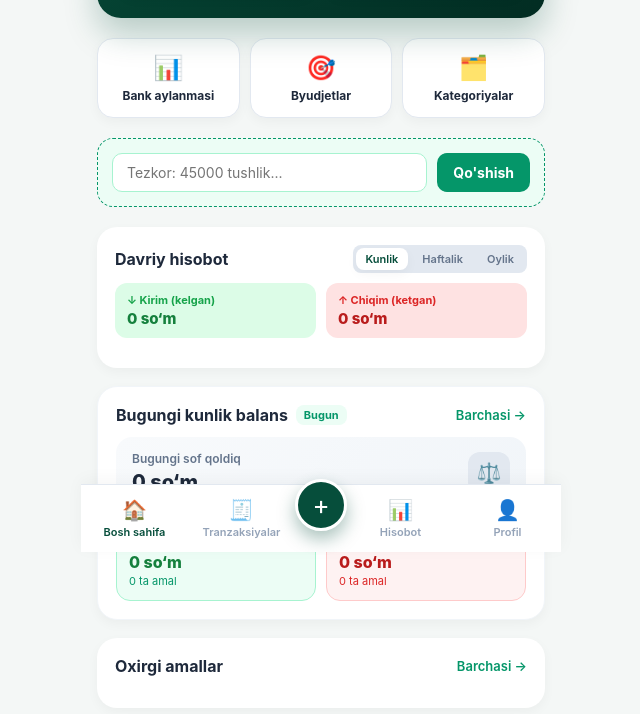
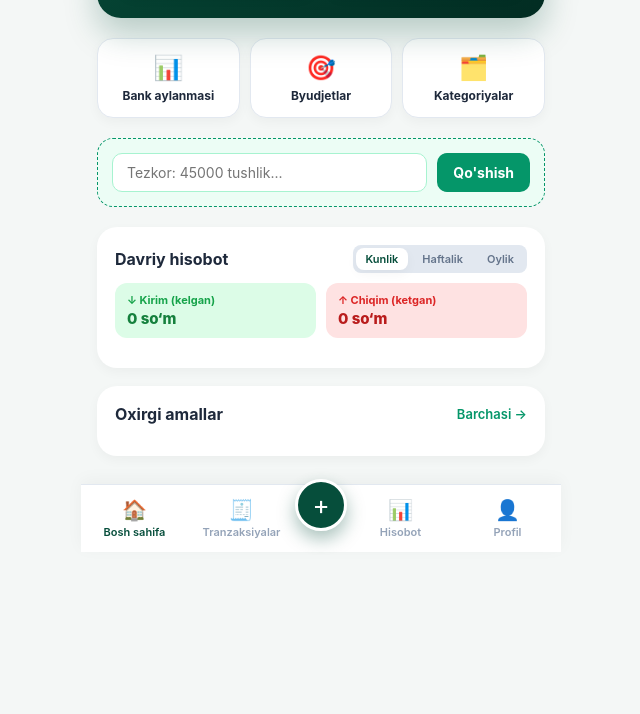
Before and after one commit to Samandar-21/hamyon, a website: page static/index.html in a window 1280 px wide. Shown: the part 248-962 px from the top of the page, without its empty margins (319-959 px from the left). After the commit the page ends 822 px from the top, so only its background shows below. Drawn offline with Linux system fonts and the light colour scheme; no server answers.

Commit message:
Remove daily balance card as requested

```diff
--- a/static/index.html
+++ b/static/index.html
@@ -767,47 +767,6 @@
 
         <div id="period-categories-breakdown">
           <!-- Kategoriyalar bo'yicha tahlil -->
-        </div>
-      </div>
-
-      <!-- Kunlik Balans va Kirim-Chiqim Card (Oylik dinamika o'rniga) -->
-      <div class="daily-balance-card" style="background: #FFFFFF; border-radius: 20px; padding: 18px; box-shadow: var(--shadow-sm); margin-bottom: 18px; border: 1px solid #F1F5F9;">
-        <div class="section-header" style="margin-bottom: 12px;">
-          <div style="display: flex; align-items: center; gap: 8px;">
-            <div class="section-title">Bugungi kunlik balans</div>
-            <span style="font-size: 11px; font-weight: 700; color: #059669; background: #ECFDF5; padding: 3px 8px; border-radius: 8px;" id="today-date-badge">Bugun</span>
-          </div>
-          <span class="section-link" onclick="switchTab('transactions')">Barchasi →</span>
-        </div>
-
-        <!-- Kunlik Sof Qoldiq (Net Balance) -->
-        <div style="background: linear-gradient(135deg, #F8FAFC 0%, #F1F5F9 100%); border-radius: 16px; padding: 14px 16px; margin-bottom: 12px; display: flex; justify-content: space-between; align-items: center;">
-          <div>
-            <div style="font-size: 12px; font-weight: 600; color: var(--text-muted); margin-bottom: 4px;">Bugungi sof qoldiq</div>
-            <div style="font-size: 20px; font-weight: 800;" id="today-net-balance">0 so‘m</div>
-          </div>
-          <div style="width: 42px; height: 42px; border-radius: 12px; background: #E2E8F0; display: flex; align-items: center; justify-content: center; font-size: 20px;" id="today-net-icon">
-            ⚖️
-          </div>
-        </div>
-
-        <!-- Kunlik Kirim va Chiqim qatorlari -->
-        <div style="display: grid; grid-template-columns: 1fr 1fr; gap: 10px;">
-          <div style="background: #ECFDF5; border: 1px solid #A7F3D0; border-radius: 14px; padding: 12px;">
-            <div style="display: flex; align-items: center; gap: 6px; font-size: 12px; font-weight: 700; color: #16A34A; margin-bottom: 4px;">
-              <span>↓</span> Bugungi kirim
-            </div>
-            <div id="today-income-sum" style="font-size: 16px; font-weight: 800; color: #15803D;">0 so‘m</div>
-            <div id="today-income-count" style="font-size: 11px; color: #059669; margin-top: 2px;">0 ta amal</div>
-          </div>
-
-          <div style="background: #FEF2F2; border: 1px solid #FECACA; border-radius: 14px; padding: 12px;">
-            <div style="display: flex; align-items: center; gap: 6px; font-size: 12px; font-weight: 700; color: #DC2626; margin-bottom: 4px;">
-              <span>↑</span> Bugungi chiqim
-            </div>
-            <div id="today-expense-sum" style="font-size: 16px; font-weight: 800; color: #B91C1C;">0 so‘m</div>
-            <div id="today-expense-count" style="font-size: 11px; color: #DC2626; margin-top: 2px;">0 ta amal</div>
-          </div>
         </div>
       </div>
 
```
